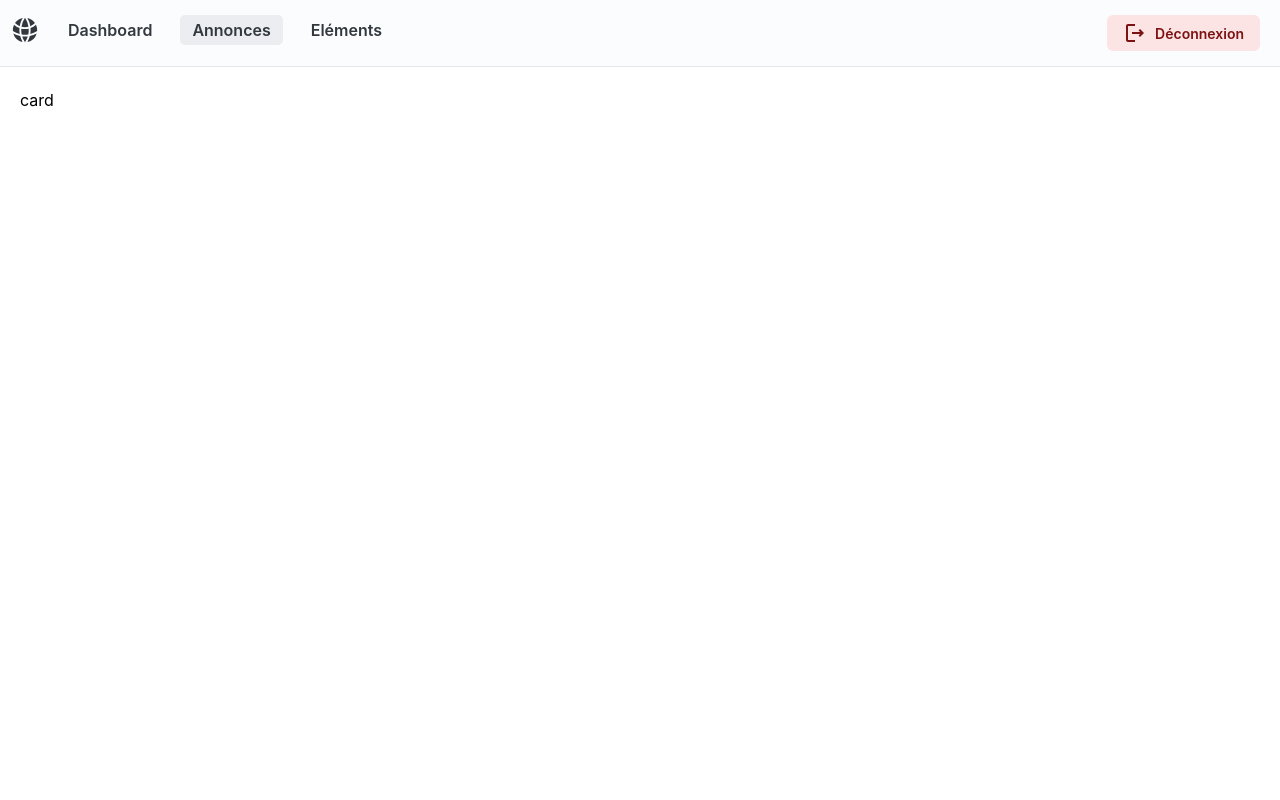
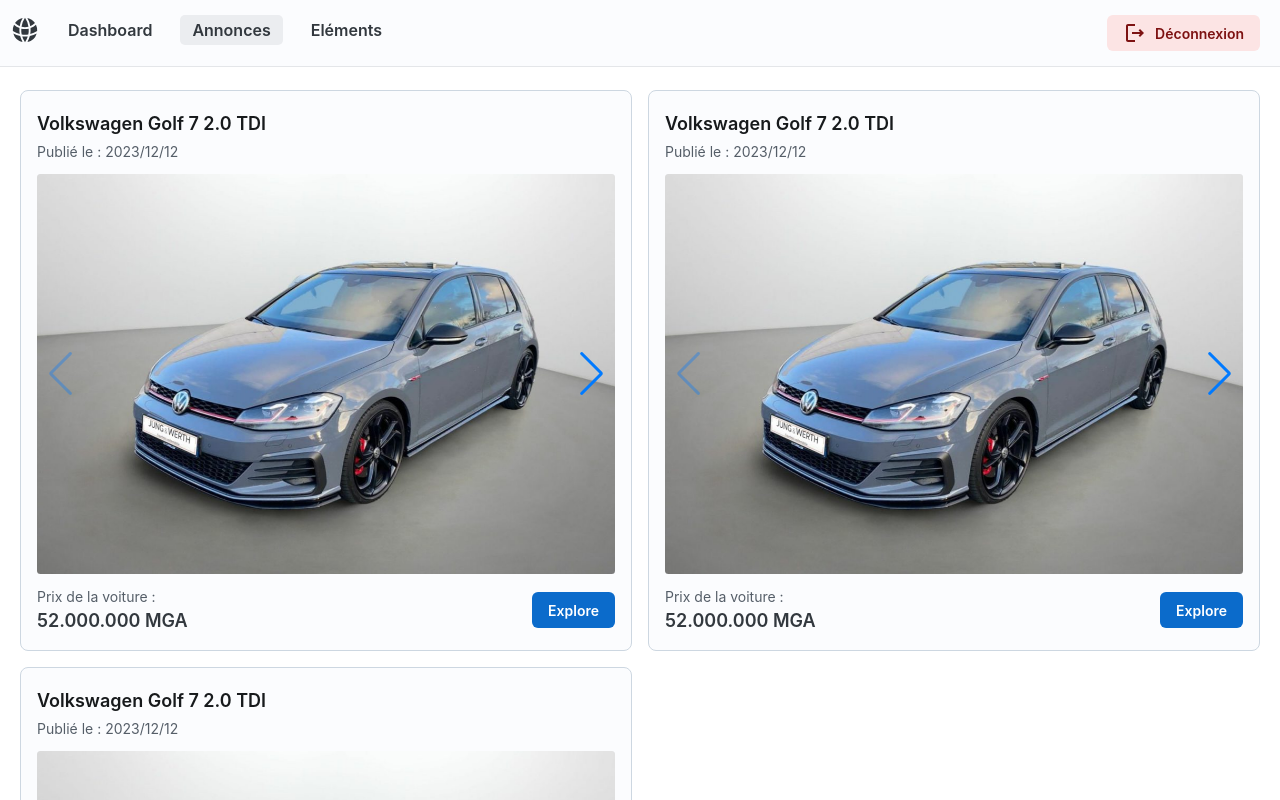
Before and after one commit to nohan24/backoffice-front, a React (Create React App) app: page /home/annonces-en-attente in a window 1280 px wide. Shown: the top 800 px of the page. Built offline with nearby package versions, Linux system fonts and the light colour scheme; sample sign-in values are in the browser's storage.

Commit message:
annonce attente card

```diff
--- a/package.json
+++ b/package.json
@@ -16,6 +16,7 @@
     "react-dom": "^18.2.0",
     "react-router-dom": "^6.21.1",
     "react-scripts": "5.0.1",
+    "swiper": "^11.0.5",
     "web-vitals": "^2.1.4"
   },
   "scripts": {
--- a/src/components/AnnonceCard.js
+++ b/src/components/AnnonceCard.js
@@ -1,7 +1,71 @@
+import './annoncecard.css'
+import AspectRatio from '@mui/joy/AspectRatio';
+import Card from '@mui/joy/Card';
+import CardContent from '@mui/joy/CardContent';
+import Typography from '@mui/joy/Typography';
+import Golf from '../img/golf.jpg'
+import {Button, Stack} from "@mui/joy";
+import { Swiper, SwiperSlide } from 'swiper/react';
+import { Navigation } from 'swiper/modules';
+import 'swiper/css';
+import 'swiper/css/navigation';
+
 export default function AnnonceCard(){
     return(
         <>
-            card
+            <Card className="card-style">
+                <div>
+                    <Typography level="title-lg"><p style={{
+                        margin: '5px 0',
+                        width: '100%',
+                        whiteSpace: 'nowrap',
+                        overflow: 'hidden',
+                        textOverflow: 'ellipsis'
+                    }}>Volkswagen Golf 7 2.0 TDI</p></Typography>
+                    <Typography level="body-sm">Publié le : 2023/12/12</Typography>
+
+                </div>
+                <AspectRatio minHeight="400px" maxHeight="400px">
+                    <Swiper navigation={true} modules={[Navigation]} className="mySwiper">
+                        <SwiperSlide>
+                            <img src={Golf} alt=""/>
+                        </SwiperSlide>
+                        <SwiperSlide>
+                            <img src={Golf} alt=""/>
+                        </SwiperSlide>
+                        <SwiperSlide>
+                            <img src={Golf} alt=""/>
+                        </SwiperSlide>
+                        <SwiperSlide>
+                            <img src={Golf} alt=""/>
+                        </SwiperSlide>
+
+                    </Swiper>
+                </AspectRatio>
+                <CardContent orientation="horizontal">
+                    <Stack direction="row"
+                           justifyContent="space-between"
+                           alignItems="center"
+                            sx={{width: 100 + '%'}}>
+                        <div>
+                            <Typography level="body-sm">Prix de la voiture :</Typography>
+                            <Typography fontSize="lg" fontWeight="lg">
+                                52.000.000 MGA
+                            </Typography>
+                        </div>
+                        <Stack>
+                            <Button
+                                variant="solid"
+                                size="md"
+                                color="primary"
+                                aria-label="Explore Bahamas Islands"
+                            >
+                                Explore
+                            </Button>
+                        </Stack>
+                    </Stack>
+                </CardContent>
+            </Card>
         </>
     )
 }
--- /dev/null
+++ b/src/components/annoncecard.css
@@ -0,0 +1,21 @@
+
+.swiper {
+    width: 100%;
+    height: 100%;
+}
+
+.swiper-slide {
+    text-align: center;
+    font-size: 18px;
+    background: #fff;
+    display: flex;
+    justify-content: center;
+    align-items: center;
+}
+
+.swiper-slide img {
+    display: block;
+    width: 100%;
+    height: 100%;
+    object-fit: cover;
+}
--- a/src/components/header.css
+++ b/src/components/header.css
@@ -1,11 +1,12 @@
 .header{
-    background-color: #fbfcfe;
+    background-color: rgb(251, 252, 254);
     padding: 15px 10px;
     border-bottom: thin solid #e4e6e9;
     color: #32383e;
     position: fixed;
     top: 0;
     width: 100%;
+    z-index: 1000;
 }
 
 .link{
--- a/src/pages/Annonce.js
+++ b/src/pages/Annonce.js
@@ -1,8 +1,26 @@
+import Grid from "@mui/joy/Grid";
+import {Box} from "@mui/joy";
 import AnnonceCard from '../components/AnnonceCard'
 export default function Annonce(){
     return(
         <>
-            <AnnonceCard/>
+            <Box>
+                <Grid container spacing={2} sx={{ flexGrow: 1 }}>
+                    <Grid xs={12} sm={4} md={6}>
+                        <AnnonceCard/>
+                    </Grid>
+
+                    <Grid xs={12} sm={4} md={6}>
+                        <AnnonceCard/>
+                    </Grid>
+
+                    <Grid xs={12} sm={4} md={6}>
+                        <AnnonceCard/>
+                    </Grid>
+
+
+                </Grid>
+            </Box>
         </>
     )
 }
```
Also changed, not shown: src/img/golf.jpg (added), 1 other file (tests, documents, lock files or other folders).
